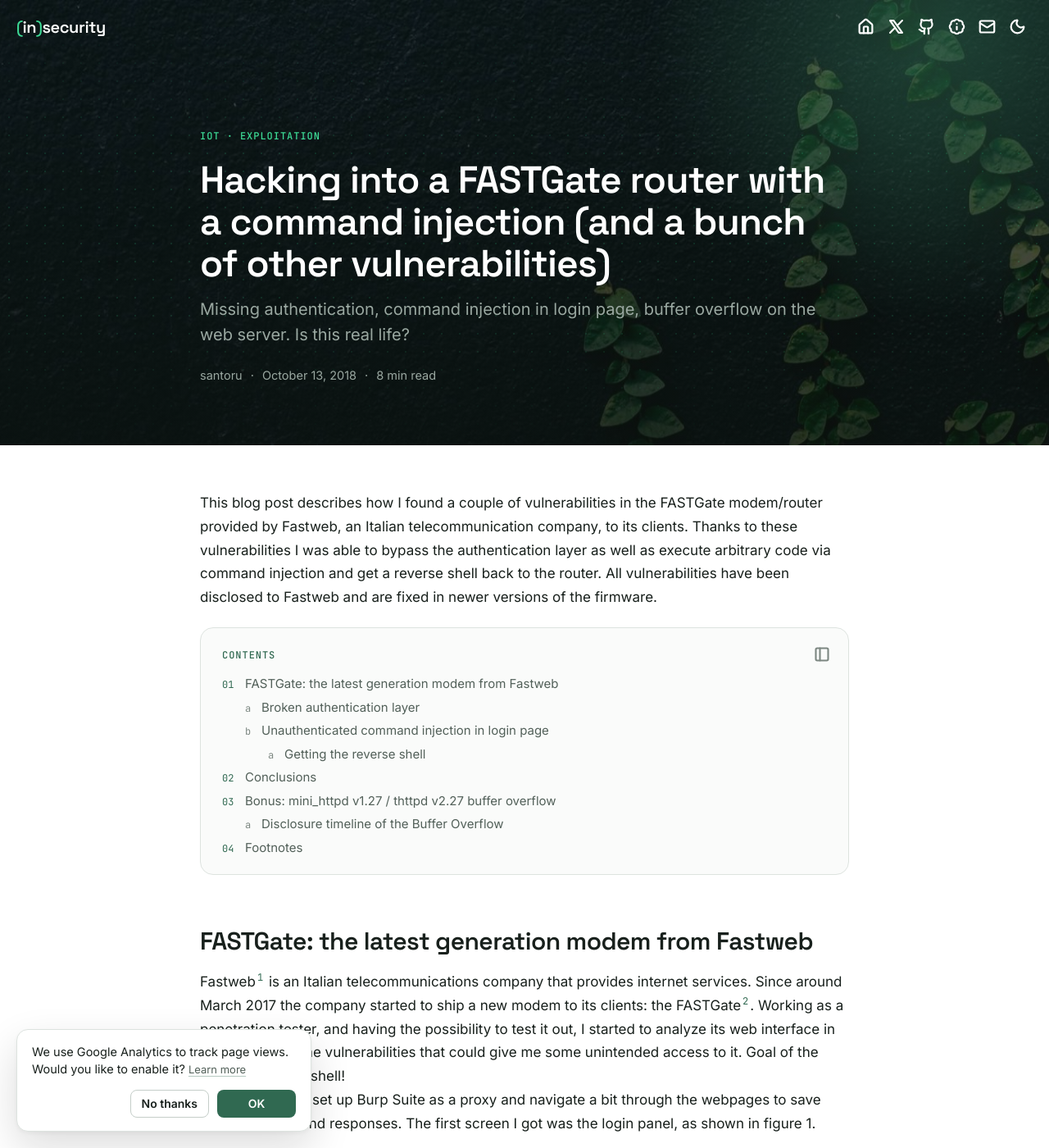
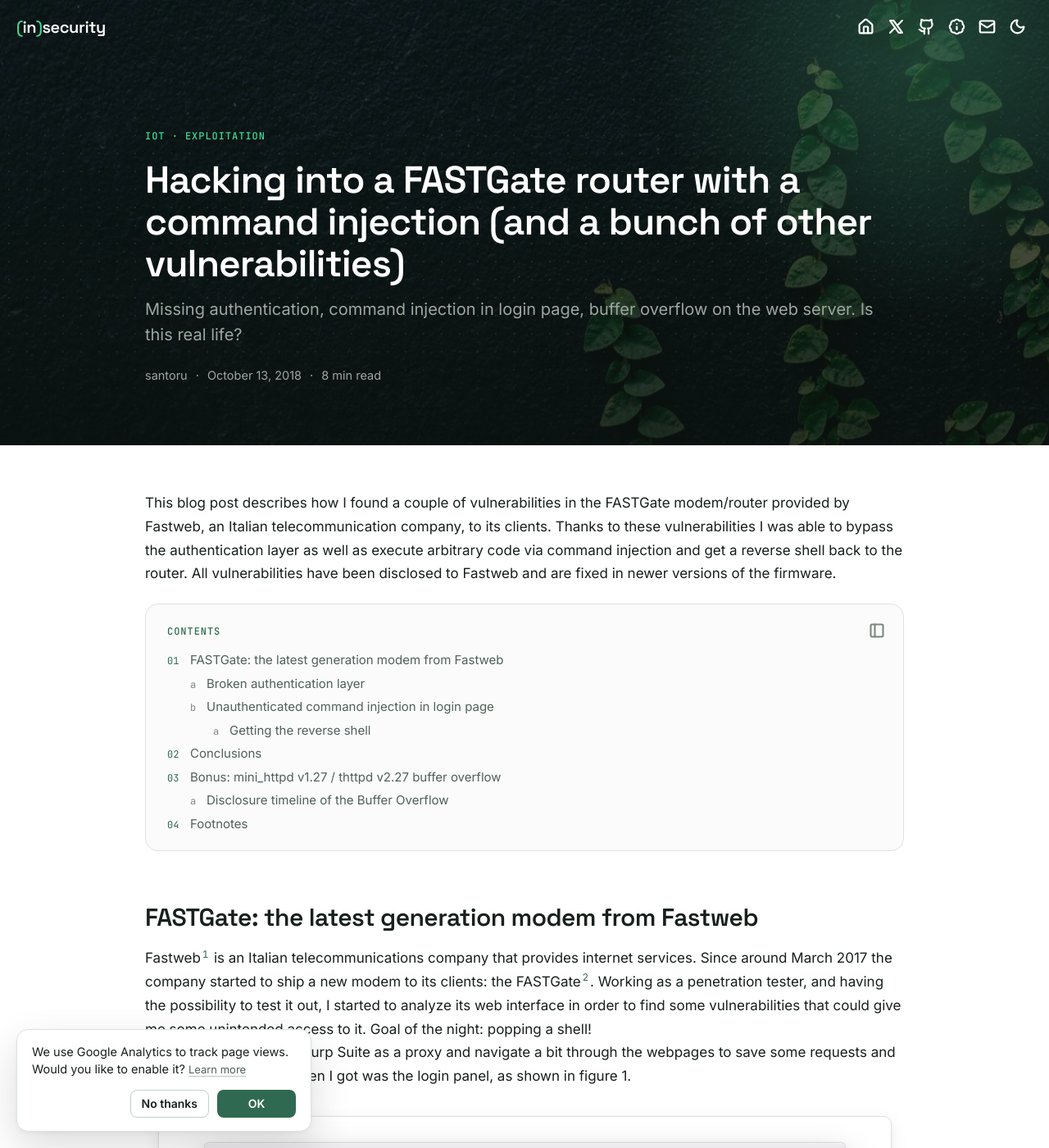
Before and after one commit to santoru/insecurity, a Jekyll site: the page built from _posts/2018-10-13-hacking-into-a-fastgate-router.markdown, in a window 1280 px wide and 1400 px high. Shown: the whole window at 82% size. Built offline with Jekyll 4.4.1, drawn with Linux system fonts in a browser that asks for light colours.

Commit message:
Posts and pages use the same text width as the home column

```diff
--- a/_sass/_site.scss
+++ b/_sass/_site.scss
@@ -7,7 +7,12 @@
 body { background: var(--bg); }
 
 /* Reading column and wide content column */
-.measure { max-width: 840px; margin: 0 auto; padding: 0 24px; }
+/* Posts/pages share the home column's text width (Bootstrap container × col-md/lg-10, minus gutters) */
+.measure { --measure: 100%; max-width: var(--measure); margin: 0 auto; padding: 0 24px; }
+@media (min-width: 768px)  { .measure { --measure: 624px; } }
+@media (min-width: 992px)  { .measure { --measure: 824px; } }
+@media (min-width: 1200px) { .measure { --measure: 974px; } }
+@media (min-width: 1400px) { .measure { --measure: 1124px; } }
 .wide { max-width: 1100px; margin: 0 auto; padding: 0 24px; }
 
 /* ---------- Navbar ---------- */
@@ -267,7 +272,11 @@
 
 @media (min-width: 992px) {
   body.toc-sidebar-open #markdown-toc { display: none; }
-  body.toc-sidebar-open .post-body { margin-left: unquote("max(370px, calc(50% - 420px))"); }
+  /* Pinned TOC: keep the column centred when there's room, otherwise start right of the sidebar and shrink to fit */
+  body.toc-sidebar-open .post-body {
+    margin-left: unquote("max(370px, calc(50% - var(--measure) / 2))");
+    max-width: unquote("min(var(--measure), calc(100% - 390px))");
+  }
 }
 @media (max-width: 991.98px) {
   .toc-sidebar { display: none !important; }
--- a/brand-guidelines/index.html
+++ b/brand-guidelines/index.html
@@ -356,7 +356,7 @@
             <div class="bp-wrap">
                 <div class="bp-head">
                     <span class="label">10 — Text</span>
-                    <div><h2>Reading</h2><p>A 792px measure (840px column), 17px Inter at 1.7 line-height. Headlines in Space Grotesk, labels and code in JetBrains Mono.</p></div>
+                    <div><h2>Reading</h2><p>Posts use the same column as the home page (926px of text on a laptop), 17px Inter at 1.7 line-height. Headlines in Space Grotesk, labels and code in JetBrains Mono.</p></div>
                 </div>
                 <p class="bp-ref-line"><code class="bp-ref">Base elements + .lead · .label · .small · .muted · ul.list / ol.list · pre/code · blockquote > cite</code></p>
                 <article class="prose">
```
